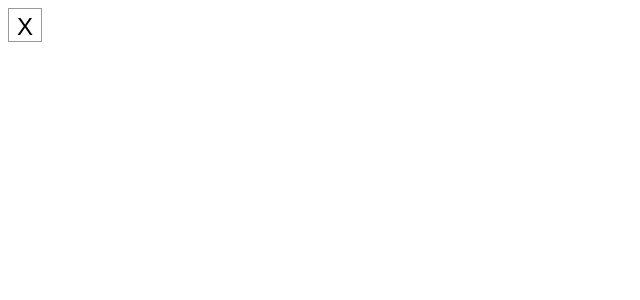
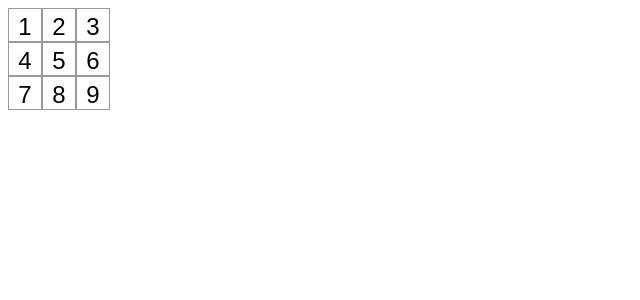
Before and after one commit to amarphule/projects, a React (Vite) app in the folder beginner/tic-tac-toe/: page / in a window 1280 px wide. Shown: the top 300 px of the page, without its empty margins (0-640 px from the left). Built offline with nearby package versions, Linux system fonts and the light colour scheme.

Commit message:
create board

```diff
--- a/beginner/tic-tac-toe/src/App.css
+++ b/beginner/tic-tac-toe/src/App.css
@@ -8,3 +8,9 @@
   height: 34px;
   text-align: center;
 }
+
+.board-row:after {
+  clear: both;
+  content: "";
+  display: table;
+}
--- a/beginner/tic-tac-toe/src/App.jsx
+++ b/beginner/tic-tac-toe/src/App.jsx
@@ -1,5 +1,23 @@
 import "./App.css";
 
-export default function Square() {
-  return <button className="square">X</button>;
+export default function Board() {
+  return (
+    <>
+      <div className="board-row">
+        <button className="square">1</button>
+        <button className="square">2</button>
+        <button className="square">3</button>
+      </div>
+      <div className="board-row">
+        <button className="square">4</button>
+        <button className="square">5</button>
+        <button className="square">6</button>
+      </div>
+      <div className="board-row">
+        <button className="square">7</button>
+        <button className="square">8</button>
+        <button className="square">9</button>
+      </div>
+    </>
+  );
 }
```
